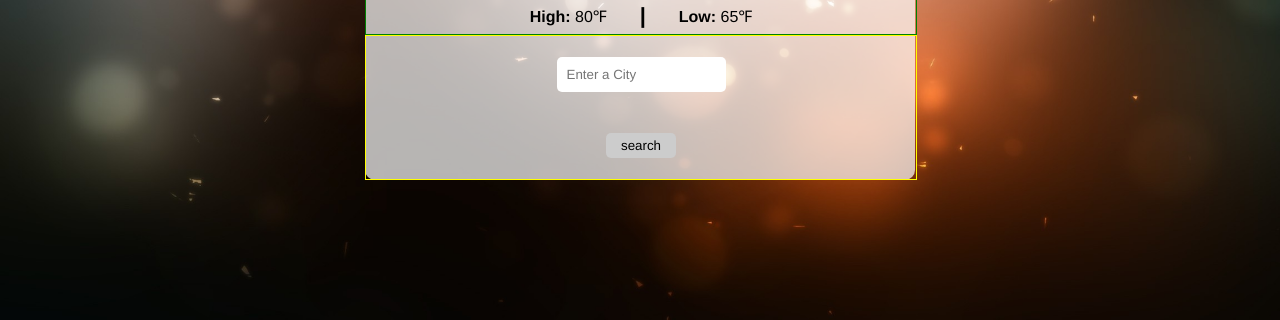
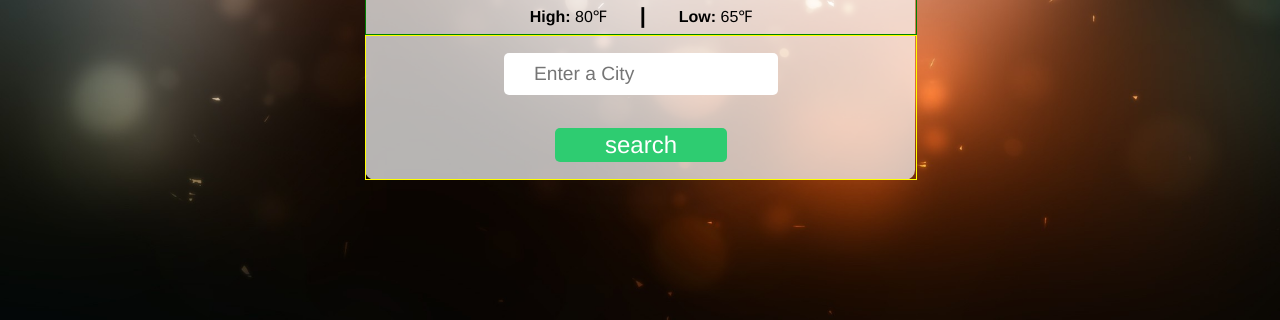
Before and after one commit to wavymav/WeatherApp, a website: page weather.html in a window 1280 px wide. Shown: the part 480-800 px from the top of the page. Drawn offline with Linux system fonts and the light colour scheme.

Commit message:
touched up weather.html

```diff
--- a/weather.html
+++ b/weather.html
@@ -124,19 +124,22 @@
 		 }
 
 		 input[type=text] {
-			 padding: 10px;
+			 padding: 10px 30px;
 			 border: 0 solid #ccc;
 			 -webkit-border-radius: 5px;
        border-radius: 5px;
+			 font-size: 1.2em;
 		 }
 
 		 input[type=submit] {
-			 padding:5px 15px;
-			 background:#ccc;
-			 border:0 none;
-    	 cursor:pointer;
+			 padding: 3px 50px;
+			 background: #2ecc71;
+			 color: #fff;
+			 border: 0 none;
+    	 cursor: pointer;
        -webkit-border-radius: 5px;
        border-radius: 5px;
+			 font-size: 1.5em;
 		 }
 
 		 </style>
```
